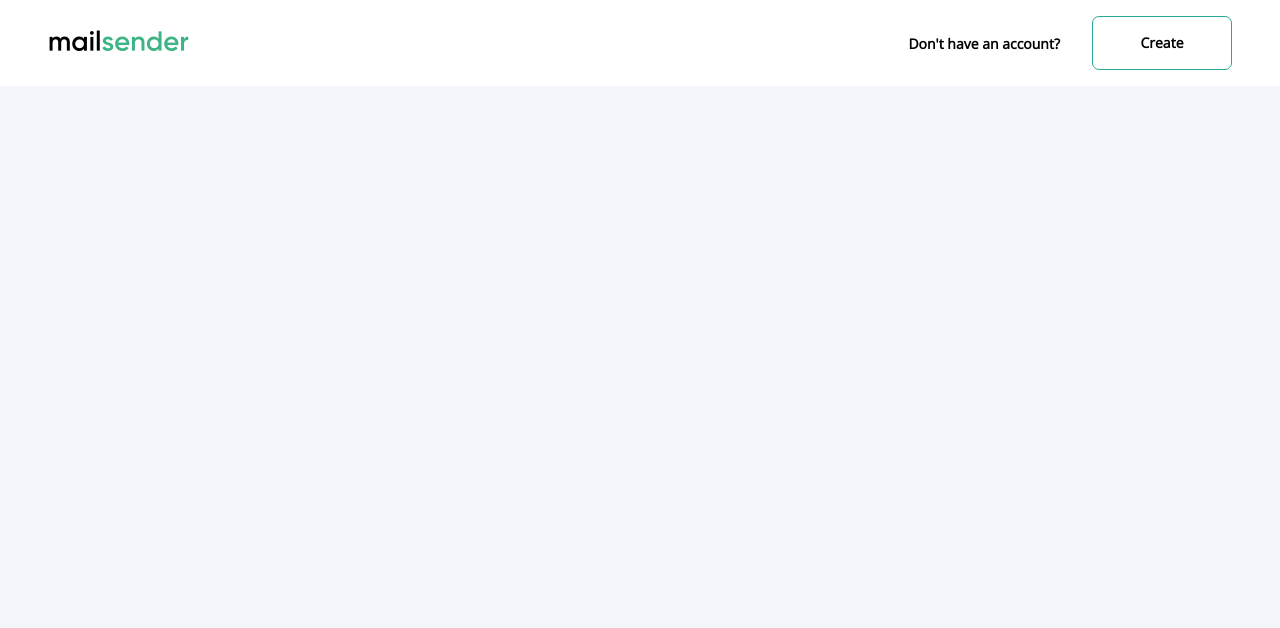
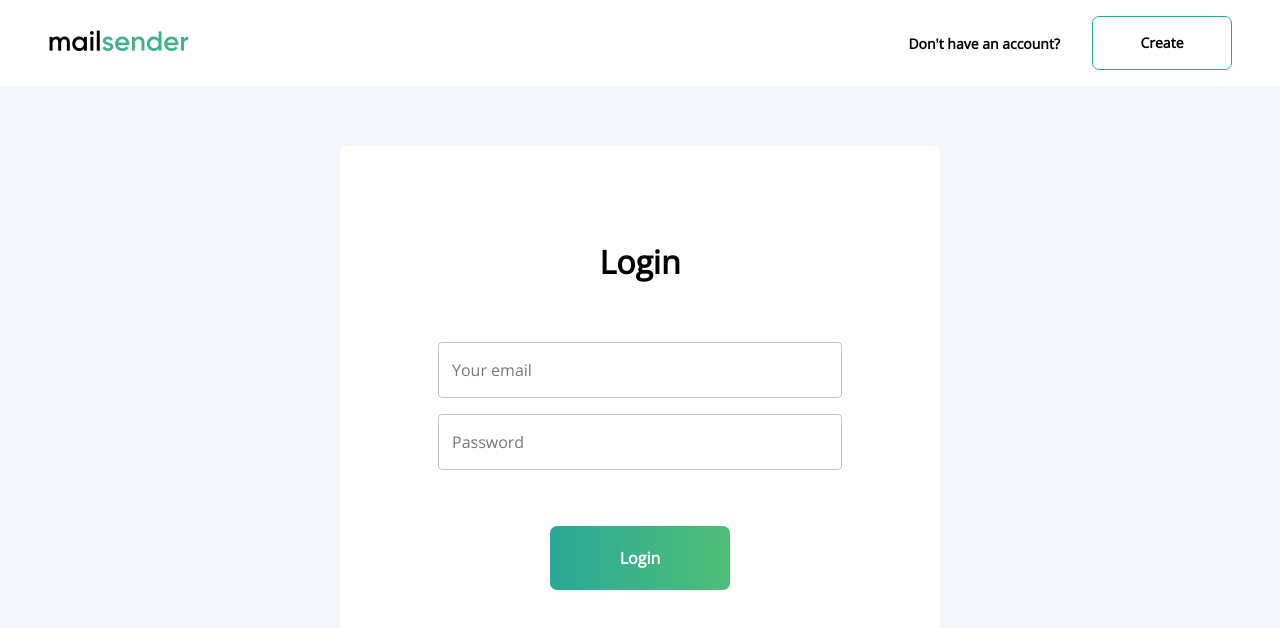
Before and after one commit to hatchways/team-marinara, a React (Create React App) app in the folder client/: page / in a window 1280 px wide. Shown: the top 628 px of the page. Built offline with nearby package versions, Linux system fonts and the light colour scheme.

Commit message:
Added login form

```diff
--- a/client/src/components/Landing/Landing.js
+++ b/client/src/components/Landing/Landing.js
@@ -5,6 +5,7 @@ import { Route, Switch } from "react-router-dom";
 import styles from '../../styles/Landing/LandingStyles';
 
 import Navbar from './LandingNavbar';
+import Login from './Login';
 
 const Landing = props => (
   <Grid
@@ -20,6 +21,7 @@ const Landing = props => (
 
       <Route path={['/', '/login']}>
         <Navbar variant='login'></Navbar>
+        <Login />
       </Route>
     </Switch>
   </Grid>
--- /dev/null
+++ b/client/src/components/Landing/Login.js
@@ -0,0 +1,59 @@
+import React, { Component } from 'react';
+import { Grid, withStyles, Typography, TextField } from '@material-ui/core';
+
+import styles from '../../styles/Landing/LandingFormStyles';
+import StyledButton from '../../styles/Buttons/StyledButton';
+
+class Login extends Component {
+  state = {  }
+  render() {
+    return (
+      <Grid
+        item
+        container
+        direction='column'
+        alignContent='center'
+        alignItems='center'
+        spacing={7}
+        className={this.props.classes.root}
+      >
+        <Grid item>
+          <Typography className={this.props.classes.header}>Login</Typography>
+        </Grid>
+
+        <Grid
+          item
+          container
+          direction='column'
+          alignContent='center'
+          spacing={2}
+        >
+          <Grid item className={this.props.classes.input}>
+            <TextField
+              label='Your email'
+              name='email'
+              type='email'
+              variant='outlined'
+              fullWidth
+            />
+          </Grid>
+          <Grid item className={this.props.classes.input}>
+            <TextField
+              label='Password'
+              name='password'
+              type='password'
+              variant='outlined'
+              fullWidth
+            />
+          </Grid>
+        </Grid>
+
+        <Grid item>
+          <StyledButton>Login</StyledButton>
+        </Grid>
+      </Grid>
+    );
+  }
+}
+
+export default withStyles(styles)(Login);
--- /dev/null
+++ b/client/src/styles/Buttons/StyledButton.js
@@ -0,0 +1,21 @@
+import React from 'react';
+import { Button, withStyles } from '@material-ui/core';
+
+const styles = {
+  root: {
+    backgroundImage: 'linear-gradient(to right, #2AA897, #4FBE75)',
+    borderRadius: 7,
+    color: '#FFFFFF',
+    fontWeight: 'bold',
+    fontSize: '1rem',
+    height: 64,
+    width: 180
+  }
+};
+
+const StyledButton = props => {
+  const {classes, ...other} = props;
+  return <Button className={classes.root} {...other}></Button>;
+}
+
+export default withStyles(styles)(StyledButton);
--- /dev/null
+++ b/client/src/styles/Landing/LandingFormStyles.js
@@ -0,0 +1,18 @@
+const LandingFormStyles = () => ({
+  root: {
+    backgroundColor: '#FFFFFF',
+    width: 600,
+    borderRadius: 7,
+    marginTop: 60,
+    padding: '64px 0 64px 0'
+  },
+  header: {
+    fontSize: '2rem',
+    fontWeight: 'bold'
+  },
+  input: {
+    width: 420
+  }
+});
+
+export default LandingFormStyles;
```
